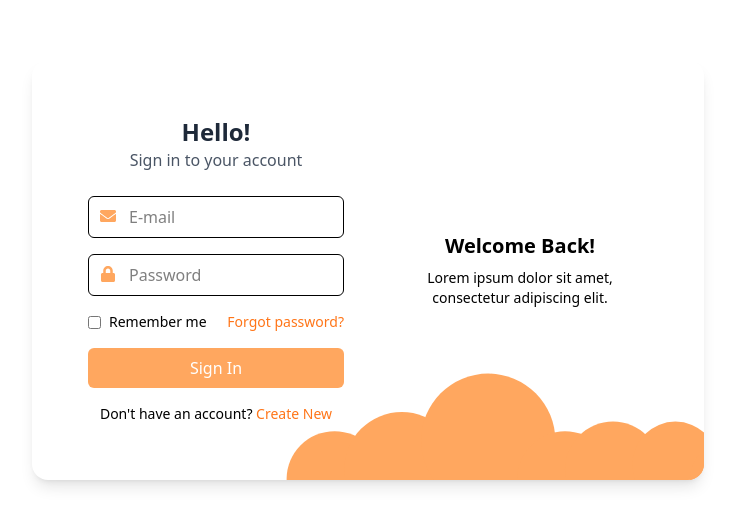
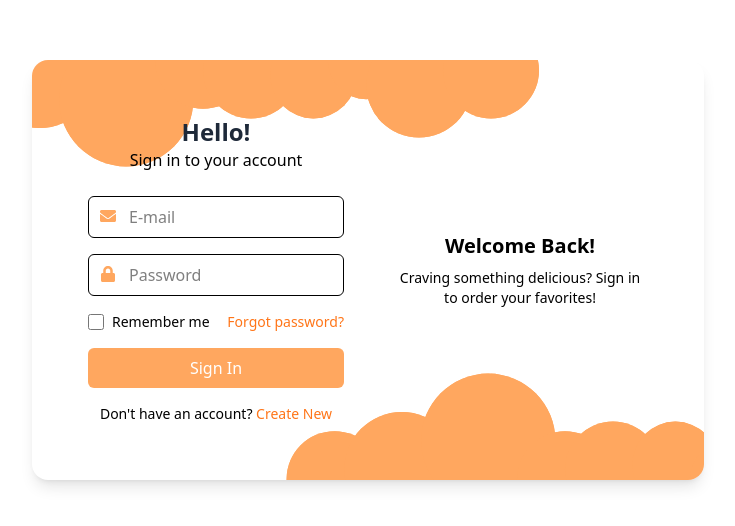
Before and after one commit to Unfathomable-08/WebDev, a React (Vite) app: page / in a window 1280 px wide. Shown: the part 130-656 px from the top of the page, without its empty margins (272-1007 px from the left). Built offline with nearby package versions, Linux system fonts and the light colour scheme.

Commit message:
cloud added

```diff
--- a/src/components/Cloud.jsx
+++ b/src/components/Cloud.jsx
@@ -1,6 +1,7 @@
 const Cloud = () => {
   return (
     <div className="relative h-[80px] w-[450px] transform scale-120">
+      <div className="relative filter drop-shadow-[0_0_0px_var(--primary)]">
         <div className="absolute bg-[var(--primary)] rounded-full w-20 h-20 top-4 left-12"></div>
         <div className="absolute bg-[var(--primary)] rounded-full w-24 h-24 top-0 left-24"></div>
         <div className="absolute bg-[var(--primary)] rounded-full w-28 h-28 -top-8 left-40"></div>
@@ -11,6 +12,7 @@ const Cloud = () => {
         <div className="absolute bg-[var(--primary)] rounded-full w-22 h-22 -top-2 left-104"></div>
         <div className="absolute bg-[var(--primary)] rounded-full w-20 h-20 top-2 left-120"></div>
       </div>
+    </div>
   );
 };
 
--- a/src/pages/Login.jsx
+++ b/src/pages/Login.jsx
@@ -13,13 +13,18 @@ const Login = () => {
     <div className="flex items-center justify-center h-screen">
       <div className="relative bg-white shadow-lg rounded-2xl p-8 w-full max-w-2xl flex overflow-hidden">
         {/* Cloud positioned at bottom-right */}
-        <div className="absolute bottom-[-20px] right-[-20px] z-25">
+        <div className="absolute bottom-[-20px] right-[-20px] z-5">
+          <Cloud />
+        </div>
+
+        {/* Cloud positioned at bottom-right */}
+        <div className="absolute top-[-20px] left-[-120px] z-5 rotate-x-180">
           <Cloud />
         </div>
 
         <div className="relative z-10 w-1/2 p-6 text-center">
           <h1 className="text-2xl font-bold text-gray-800">Hello!</h1>
-          <p className="text-gray-600 mb-6">Sign in to your account</p>
+          <p className="text-black mb-6">Sign in to your account</p>
 
           <form onSubmit={handleSubmit(onSubmit)} className="space-y-4">
             <div className="relative">
@@ -44,24 +49,38 @@ const Login = () => {
 
             <div className="flex justify-between items-center text-sm">
               <label className="flex items-center space-x-2">
-                <input type="checkbox" className="form-checkbox text-purple-600" />
+                <input
+                  type="checkbox"
+                  className="w-4 h-4 border border-gray-300 rounded-[4px] bg-white checked:bg-[var(--primary)] checked:border-[var(--primary)] accent-[var(--primary)]"
+                />
                 <span>Remember me</span>
               </label>
-              <a href="#" className="text-[var(--secondary)] hover:underline">Forgot password?</a>
+
+              <a href="#" className="text-[var(--secondary)] hover:underline">
+                Forgot password?
+              </a>
             </div>
 
-            <button type="submit" className="w-full py-2 bg-[var(--primary)] text-white rounded-md hover:bg-purple-700">Sign In</button>
+            <button
+              type="submit"
+              className="w-full py-2 bg-[var(--primary)] text-white rounded-md hover:bg-[var(--secondary)]"
+            >
+              Sign In
+            </button>
           </form>
 
           <p className="text-sm text-center mt-4">
-            Don't have an account? <a href="#" className="text-[var(--secondary)] hover:underline">Create New</a>
+            Don't have an account?{" "}
+            <a href="#" className="text-[var(--secondary)] hover:underline">
+              Create New
+            </a>
           </p>
         </div>
 
         <div className="relative z-10 w-1/2 flex flex-col justify-center items-center p-6 rounded-2xl">
           <h2 className="text-xl font-bold">Welcome Back!</h2>
           <p className="text-center text-sm mt-2">
-            Lorem ipsum dolor sit amet, consectetur adipiscing elit.
+            Craving something delicious? Sign in to order your favorites!
           </p>
         </div>
       </div>
```
Lines whose indentation alone changed are shown as unchanged.
